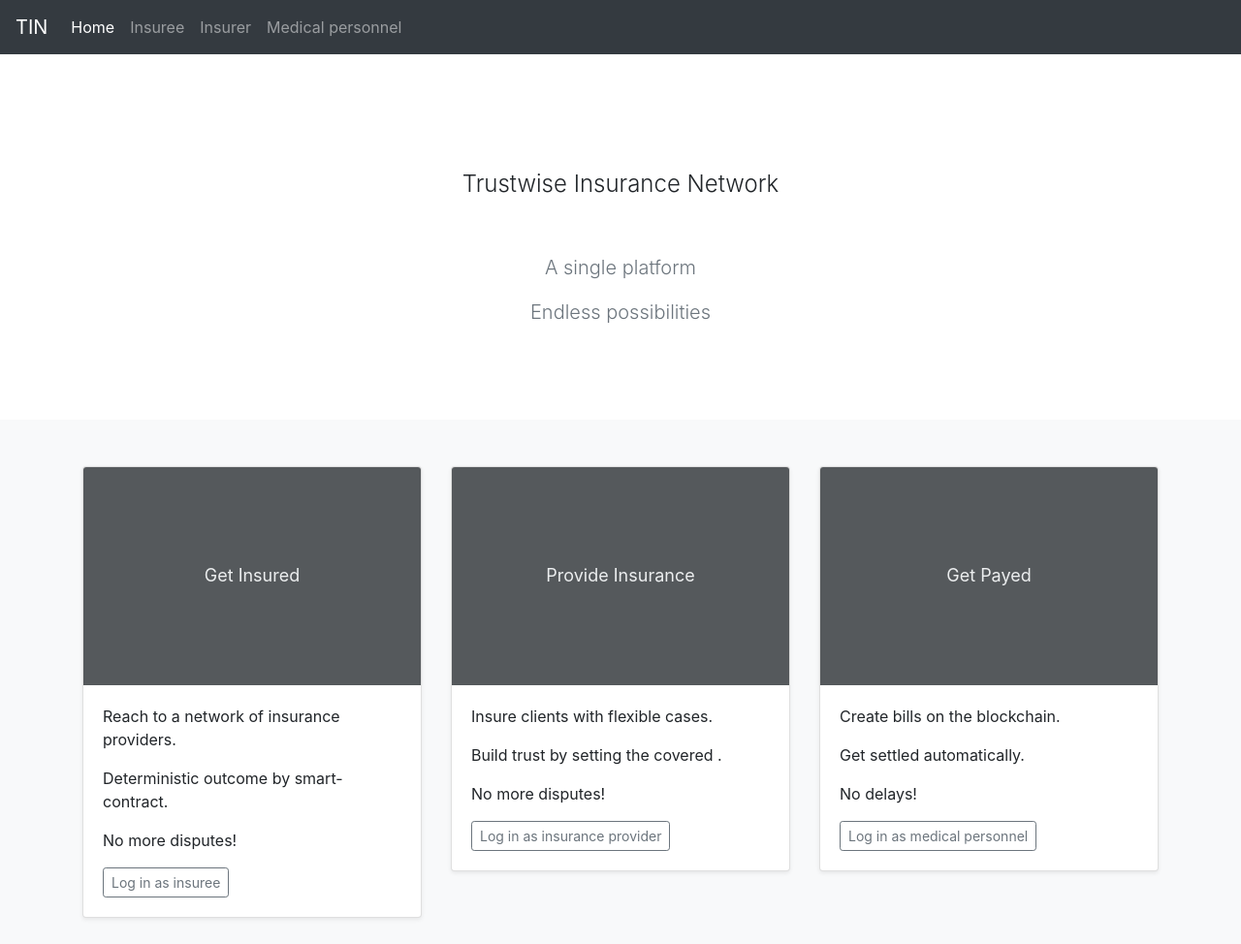
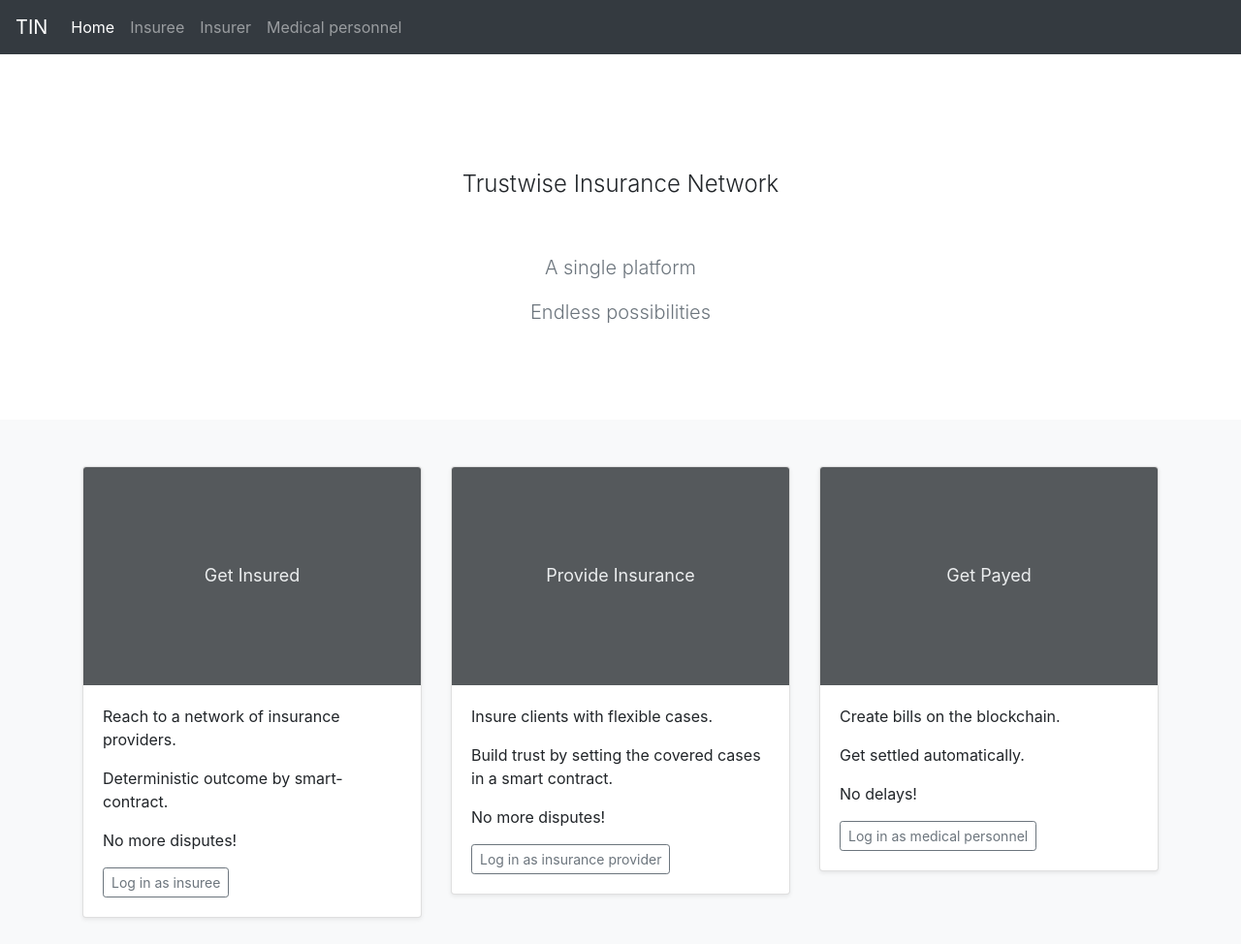
Before and after one commit to KPMG-crowdhackathon-cynsurtech2/trustwise, a plain HTML site: page frontend/index.html in a window 1280 px wide. Shown: the whole page at 97% size. Drawn offline with nearby package versions, Linux system fonts and the light colour scheme.

Commit message:
complete insurance provider catch line

```diff
--- a/frontend/index.html
+++ b/frontend/index.html
@@ -97,7 +97,7 @@
                             </svg>
                             <div class="card-body">
                                 <p class="card-text">Insure clients with flexible cases.</p>
-                                <p class="card-text">Build trust by setting the covered .</p>
+                                <p class="card-text">Build trust by setting the covered cases in a smart contract.</p>
                                 <p class="card-text">No more disputes!</p>
                                 <div class="d-flex justify-content-between align-items-center">
                                     <div class="btn-group">
```
